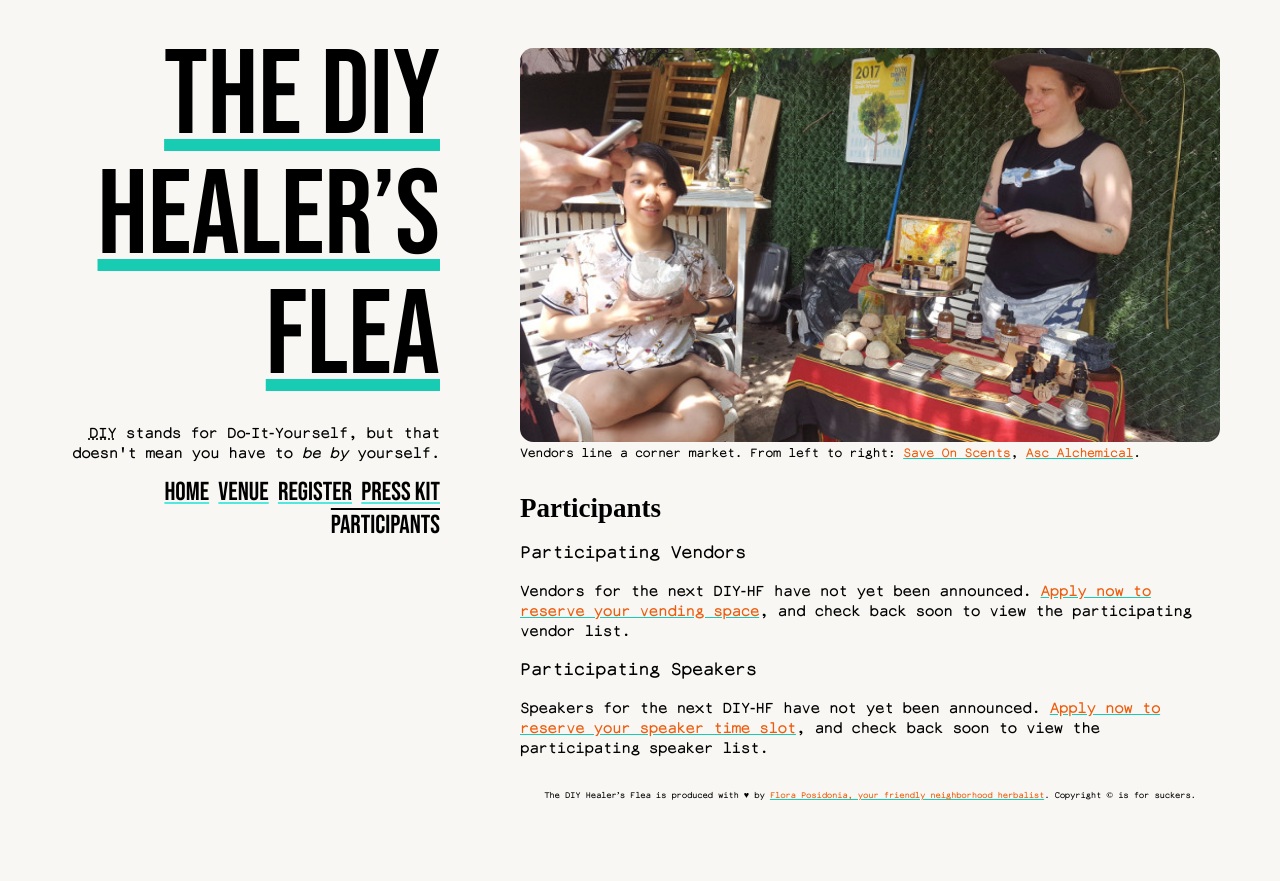
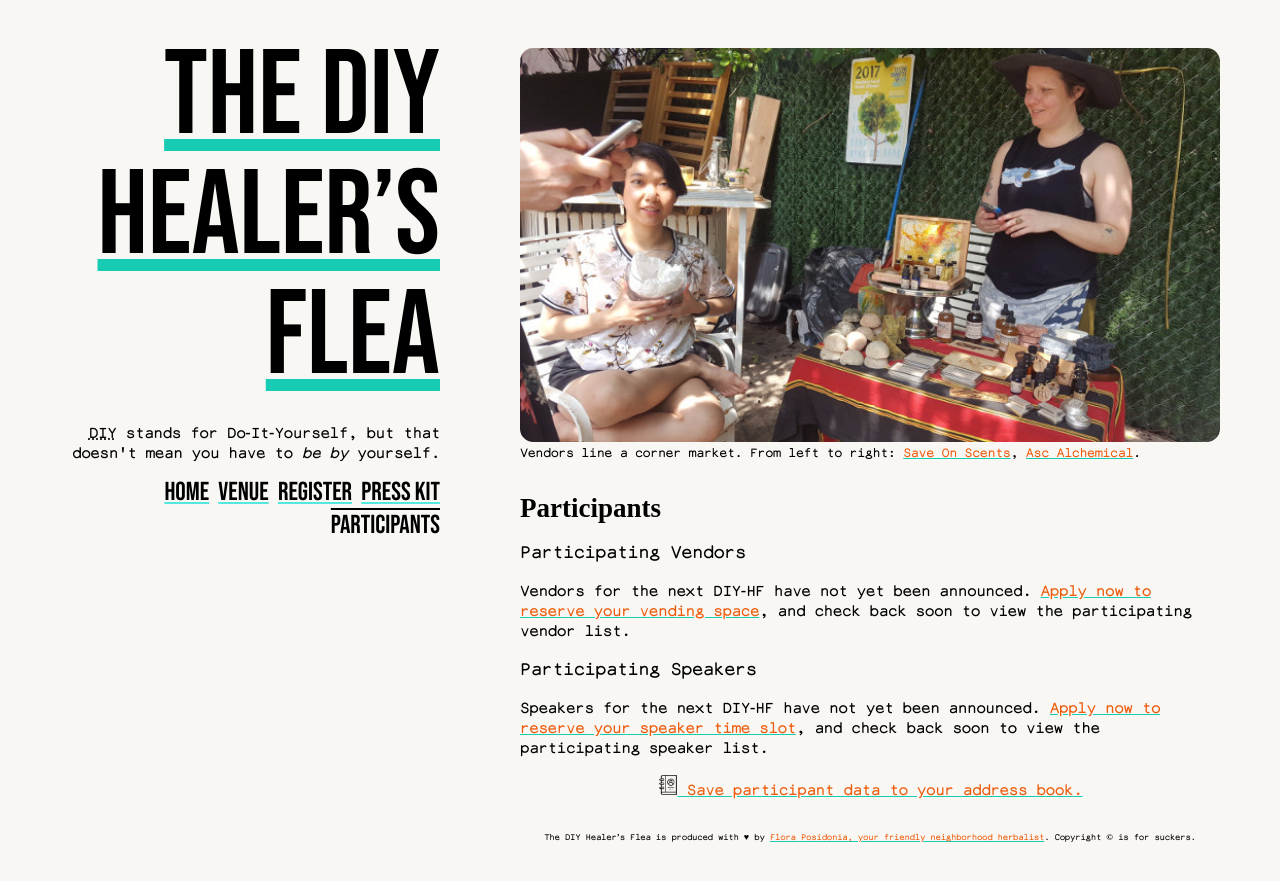
Before and after one commit to meitar/diy-healers-flea, a Jekyll site: the page built from participants.html, in a window 1280 px wide. Shown: the top 881 px of the page. Built offline with Jekyll 4.4.1, drawn with Linux system fonts in a browser that asks for light colours; some web fonts are replaced.

Commit message:
Create "Participant Tools" page and mark up participants as h-cards.

```diff
--- a/_includes/mainnav.html
+++ b/_includes/mainnav.html
@@ -4,5 +4,6 @@
     <li{% if page.name == "register.html" %} class="current"{% endif %}><a href="{{ "register.html" | relative_url }}">Register</a></li>
     <li{% if page.name == "press-kit.html" %} class="current"{% endif %}><a href="{{ "press-kit.html" | relative_url }}">Press Kit</a></li>
     {% if page.name == "pay.html" %}<li class="current"><a href="{{ "pay.html" | relative_url }}">Pay &amp; Donate</a></li>{% endif %}{% comment %}Hide this item unless it is the current page. :){% endcomment %}
+    {% if page.name == "tools.html" %}<li class="current"><a href="{{ "tools.html" | relative_url }}">Participant Tools</a></li>{% endif %}{% comment %}Hide this item unless it is the current page. :){% endcomment %}
     <li{% if page.name == "participants.html" %} class="current"{% endif %}><a href="{{ "participants.html" | relative_url }}">Participants</a></li>
 </ul>
--- a/index.html
+++ b/index.html
@@ -80,10 +80,10 @@
                                     </ul>
                                     <div class="hidden p-description description">
                                         <blockquote>
-                                            <p>{{ session["Presentation description"] }}</p>
+                                            <p>{{ session["Presentation description"] | newline_to_br }}</p>
                                         </blockquote>
                                         <h4>About the presenter</h4>
-                                        <p>{{ session["Presenter bio"] }}</p>
+                                        <p>{{ session["Presenter bio"] | newline_to_br }}</p>
                                     </div>
                                     {% if session["Work website"] %}
                                     <p class="hidden">
--- a/participants.html
+++ b/participants.html
@@ -23,15 +23,17 @@
             {% assign vendors = site.data.vendors | sort: "Your business or brand name" %}
             {% for vendor in vendors %}
             {% assign categories = vendor["Product category"] | split: "," %}
-            <li class="{% for category in categories %}category-{{ category | strip | slugify }} {% endfor %}">
-                <p>Brand: {% if vendor["Work website"] %}<a href="{{ vendor["Work website"] }}">{% endif %}{% if vendor["Your business or brand name"] %}{{ vendor["Your business or brand name"] }}{% endif %}{% if vendor["Your business or brand name"] %}</a>{% endif %}</p>
-                <p>Personal: {{ vendor["Preferred name"] }} {% if vendor["Personal website"] %}(<a href="{{ vendor["Personal website"] }}">Homepage</a>){% endif %}</p>
-                <blockquote><p>{{ vendor["Seller's statement"] }}</p></blockquote>
+            <li id="vendor-{{ vendor["Email Address"] | sha256 | xml_escape }}" class="h-card vcard {% for category in categories %}category-{{ category | strip | slugify }} {% endfor %}">
+                <p>Brand: {% if vendor["Work website"] %}<a class="u-url u-url-work url" href="{{ vendor["Work website"] }}">{% endif %}{% if vendor["Your business or brand name"] %}<span class="org">{{ vendor["Your business or brand name"] | xml_escape }}</span>{% endif %}{% if vendor["Work website"] %}</a>{% endif %}</p>
+                <p>Personal: <span class="p-name fn">{{ vendor["Preferred name"] | xml_escape }}</span> {% if vendor["Personal website"] %}(<a class="u-url u-url-home url" href="{{ vendor["Personal website"] }}">Homepage</a>){% endif %}</p>
+                <blockquote class="p-note note">
+                    <p>{{ vendor["Seller's statement"] | xml_escape | newline_to_br }}</p>
+                </blockquote>
                 <p>Flagship product: {{ vendor["Flagship product name"] }} {% if vendor["Flagship product Web address"] %}(<a href="{{ vendor["Flagship product Web address"] }}">learn more</a>){% endif %}</p>
-                {% if vendor["Facebook"] %}<p>Facebook: <a href="{{ vendor["Facebook"] }}">{{ vendor["Facebook"] | split: "/" | last }}</a></p>{% endif %}
-                {% if vendor["Instagram"] %}<p>Instagram: <a href="{{ vendor["Instagram"] }}">{{ vendor["Instagram"] | split: "/" | last }}</a></p>{% endif %}
-                {% if vendor["Twitter"] %}<p>Twitter: <a href="{{ vendor["Twitter"] }}">{{ vendor["Twitter"] | split: "/" | last }}</a></p>{% endif %}
-                {% if vendor["Tumblr"] %}<p>Tumblr: <a href="{{ vendor["Tumblr"] }}">{{ vendor["Tumblr"] | split: "/" | last }}</a></p>{% endif %}
+                {% if vendor["Facebook"] %}<p>Facebook: <a class="u-url url" href="{{ vendor["Facebook"] }}">{{ vendor["Facebook"] | split: "/" | last }}</a></p>{% endif %}
+                {% if vendor["Instagram"] %}<p>Instagram: <a class="u-url url" href="{{ vendor["Instagram"] }}">{{ vendor["Instagram"] | split: "/" | last }}</a></p>{% endif %}
+                {% if vendor["Twitter"] %}<p>Twitter: <a class="u-url url" href="{{ vendor["Twitter"] }}">{{ vendor["Twitter"] | split: "/" | last }}</a></p>{% endif %}
+                {% if vendor["Tumblr"] %}<p>Tumblr: <a class="u-url url" href="{{ vendor["Tumblr"] }}">{{ vendor["Tumblr"] | split: "/" | last }}</a></p>{% endif %}
             </li>
             {% endfor %}
         </ul>
@@ -42,11 +44,51 @@
         {% endif %}
         <h3 id="participating-speakers">Participating Speakers</h3>
         {% if site.data.speakers %}
-        <!-- TODO: Speaker info! -->
+        <p>
+            We are excited to announce the <a href="{{ "/#presentation-schedule" | relative_url }}">presentation schedule</a> for the next DIY Healer&rsquo;s Flea! We have a great line-up for this Healer&rsquo;s Flea, featuring:
+        </p>
+        <ul id="participating-speakers-list">
+            {% assign speakers = site.data.speakers | sort: "Presentation start" %}
+            {% for speaker in speakers %}
+            <li id="speaker-{{ speaker["Email Address"] | sha256 }}" class="h-card vcard">
+                {% if speaker["Presentation image"] %}<img class="u-photo photo" src="{{ speaker["Presentation image"] }}" alt="" />{% endif %}
+                <h4>{{ speaker["Presentation title"] | xml_escape }}</h4>
+                <blockquote>
+                    <p>{{ speaker["Presentation description"] | xml_escape | newline_to_br }}</p>
+                </blockquote>
+                <p class="p-note note">{{ speaker["Presenter bio"] | xml_escape | newline_to_br }}</p>
+                <ul>
+                    <li>
+                        Presenter: <span class="p-name fn">{% if speaker["Work website"] %}<a class="u-url url" href="{{ speaker["Work website"] }}">{% endif %}{{ speaker["Preferred name"] | xml_escape }}{% if speaker["Work website"] %}</a>{% endif %}</span>
+                    </li>
+                    <li>
+                        Schedule: At {{ speaker["Presentation start"] | date: "%l:%M%P" }} in Space {{ speaker["Space code"] | xml_escape }}
+                    </li>
+                    {% assign categories = speaker["Presentation category"] | split: "," %}
+                    {% if categories %}
+                    <li>
+                        Categories:
+                        <ul>
+                        {% for category in categories %}
+                            <li class="p-category category">{{ category | xml_escape | strip }}</li>
+                        {% endfor %}
+                        </ul>
+                    </li>
+                    {% endif %}
+                </ul>
+            </li>
+            {% endfor %}
+        </ul>
         {% else %}
         <p>
             Speakers for the next DIY-HF have not yet been announced. <a href="{{ "register.html#speaker-registration" | relative_url }}">Apply now to reserve your speaker time slot</a>, and check back soon to view the participating speaker list.
         </p>
         {% endif %}
-    </div>
+        <p style="text-align: center;">
+            <a href="http://h2vx.com/ics/{{ page.url | absolute_url | cgi_escape }}">
+                <img src="{{ "static/img/icon.address-book.png" | relative_url }}" alt="" width="20" />
+                Save participant data to your address book.
+            </a>
+        </p>
+    </div><!-- .e-content -->
 </section>
--- a/static/css/main.css
+++ b/static/css/main.css
@@ -88,7 +88,7 @@
     line-height: .5em;
     position: relative;
     top: .25em;
-    right: .2em;
+    right: .1em;
 }
 
 /**
@@ -127,6 +127,14 @@
     }
     main, #PageFooter {
         margin-left: 460px;
+    }
+    #participating-speakers-list {
+        display: grid;
+        grid-template-columns: 1fr 1fr;
+        grid-gap: 2em;
+    }
+    #participating-speakers-list > li {
+        margin-bottom: 0;
     }
 }
 
@@ -305,6 +313,26 @@
     margin-right: 10%;
 }
 
+#participating-speakers-list,
+#participating-speakers-list h4,
+#participating-speakers-list blockquote {
+    list-style: none;
+    margin: 0;
+    padding: 0;
+}
+#participating-speakers-list > li {
+    margin-bottom: 2em;
+}
+#participating-speakers-list .u-photo {
+    float: left;
+    margin-right: 1em;
+    margin-bottom: 1em;
+    border-radius: 1em;
+    border: 1px solid #AAA;
+    min-width: 150px;
+    width: 25%;
+}
+
 figure {
     margin: 0;
     padding: 0;
```
Also changed, not shown: tools.html (added, +16 -0 lines), static/img/icon.address-book.png (added).
